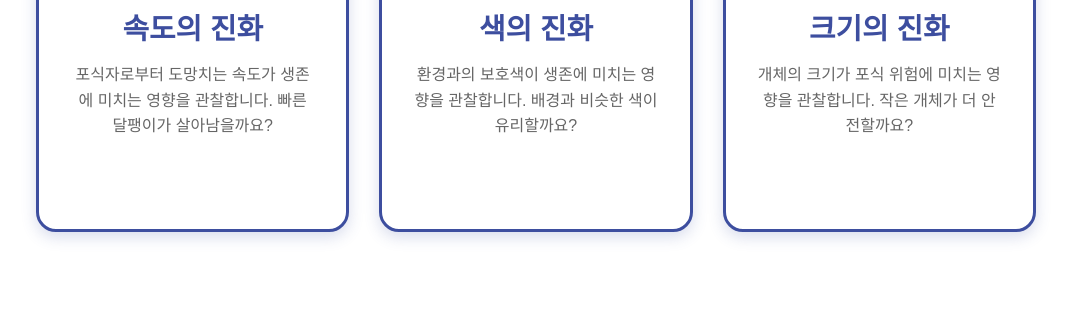
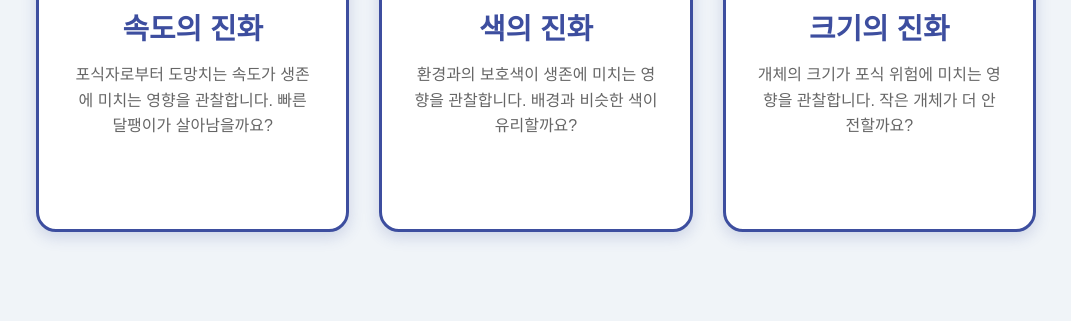
Before and after one commit to fbwiqb/Evosnail, a plain HTML site: page index.html in a window 1280 px wide. Shown: the part 479-800 px from the top of the page, without its empty margins (104-1175 px from the left). Drawn offline with nearby package versions, Linux system fonts and the light colour scheme.

Commit message:
Update index.html

```diff
--- a/index.html
+++ b/index.html
@@ -13,7 +13,7 @@
 
         body {
     font-family: 'Malgun Gothic', sans-serif;
-            background: white;
+    background: #f0f4f8;
     min-height: 100vh;
     padding: 10px;
     margin: 0;
```
Lines whose indentation alone changed are shown as unchanged.
